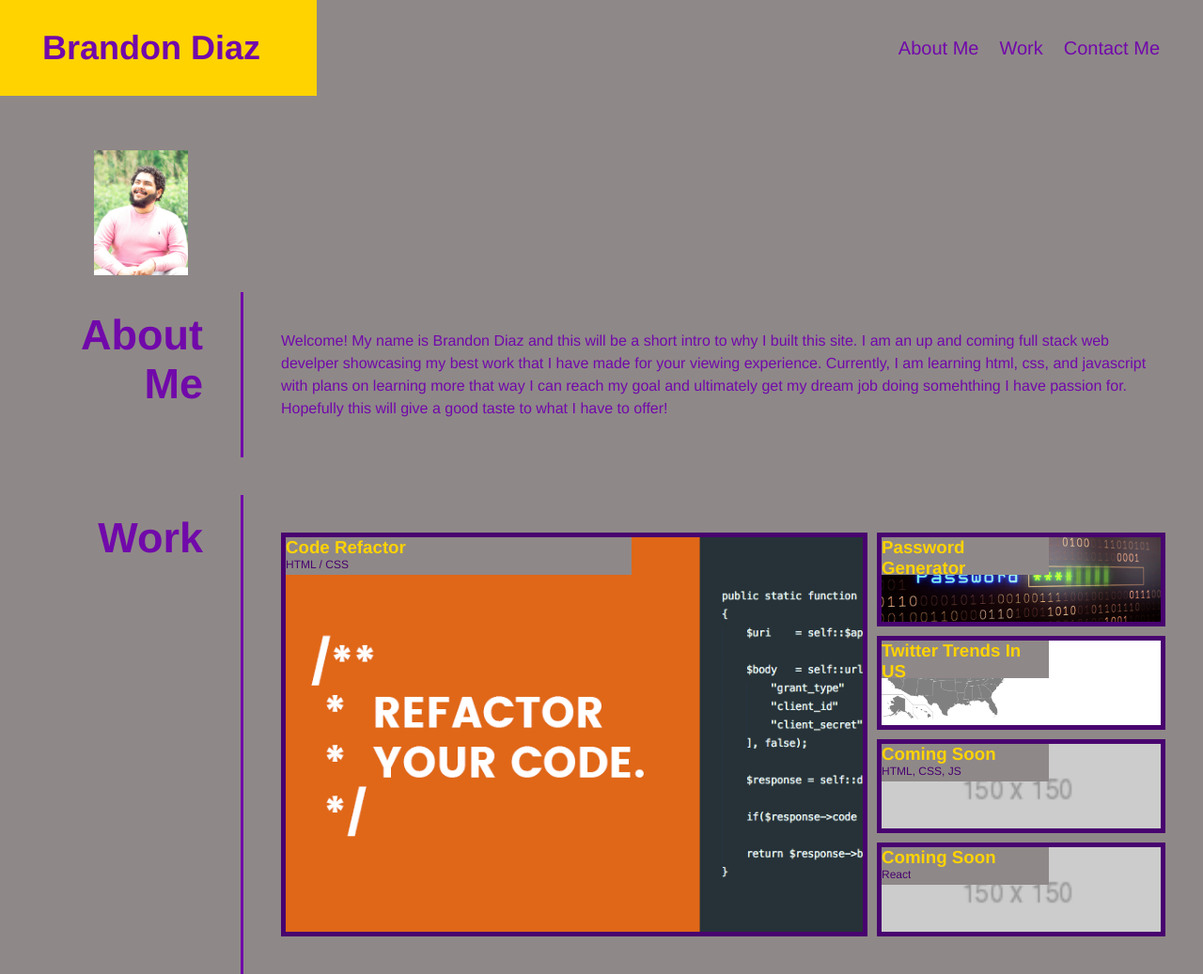
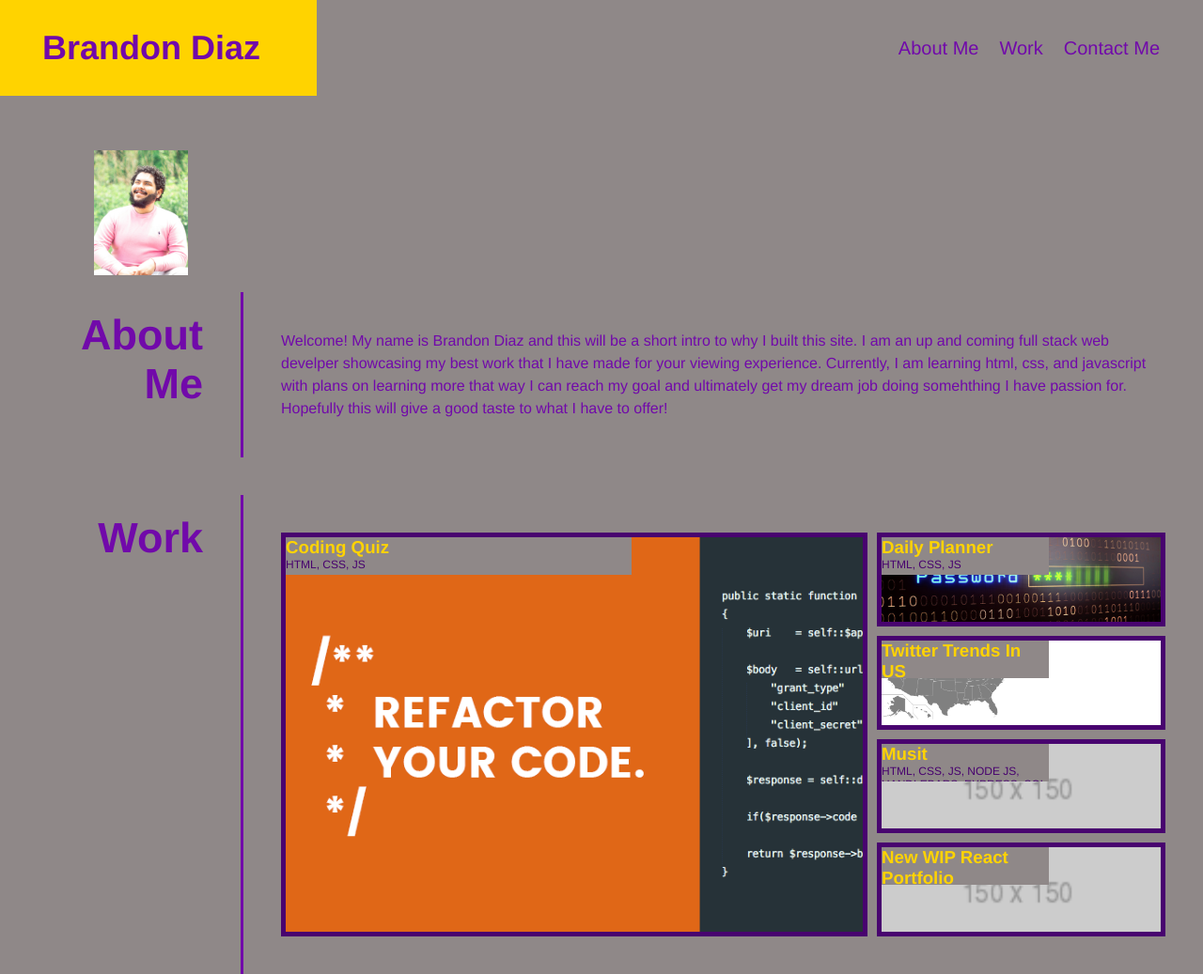
Before and after one commit to 1Clide1/My-Portfolio, a plain HTML site: page index.html in a window 1280 px wide. Shown: the top 1037 px of the page at 94% size. Drawn offline with Linux system fonts and the light colour scheme.

Commit message:
added new projects to my portfolio

```diff
--- a/index.html
+++ b/index.html
@@ -11,7 +11,7 @@
 <body>
     <!-- My header/nav -->
     <header>
-        <h1>Brandon Diaz</h1>
+        <h1 class="name-logo">Brandon Diaz</h1>
 
         <nav>
             <ul>
@@ -50,34 +50,34 @@
               <div class="box-headers">
                 <h3>
                   <a
-                    href="https://1clide1.github.io/01-Challenge/"
+                    href="https://1clide1.github.io/Brandon-s-Quiz-Show-/"
                     target="_blank"
-                    >Code Refactor</a
-                  >
+                    >Coding Quiz
+                    </a>
                 </h3>
-                <p>HTML / CSS</p>
+                <p>HTML, CSS, JS</p>
               </div>
             </div>
             <div class="work-grid-items box2">
               <div class="box-headers">
                 <h3>
                   <a
-                    href="https://1clide1.github.io/Basic-Password-Generator/"
+                    href="https://1clide1.github.io/My-Daily-Planner-Website-App/"
                     target="_blank"
-                    >Password Generator</a
-                  >
+                    >Daily Planner
+                  </a>
                 </h3>
-                <p>Javascript</p>
+                <p>HTML, CSS, JS</p>
               </div>
             </div>
             <div class="work-grid-items box3">
               <div class="box-headers">
                 <h3>
                   <a
-                    href=" https://1clide1.github.io/project-01/"
+                    href="https://c-phillips7.github.io/project-01/"
                     target="_blank"
-                    >Twitter Trends In US</a
-                  >
+                    >Twitter Trends In US
+                  </a>
                 </h3>
                 <p>HTML, CSS, JS</p>
               </div>
@@ -86,22 +86,22 @@
               <div class="box-headers">
                 <h3>
                   <a
-                    href="#"
+                    href="https://still-ridge-48307.herokuapp.com/"
                     target="_blank"
-                    >Coming Soon</a
-                  >
+                    >Musit
+                  </a>
                 </h3>
-                <p>HTML, CSS, JS</p>
+                <p>HTML, CSS, JS, NODE JS, HANDLEBARS, EXPRESS, SQL </p>
               </div>
             </div>
             <div class="work-grid-items box5">
               <div class="box-headers">
                 <h3>
                   <a
-                    href="#"
+                    href="https://bjd-my-react-port.herokuapp.com/"
                     target="_blank"
-                    >Coming Soon</a
-                  >
+                    >New WIP React Portfolio
+                  </a>
                 </h3>
                 <p>React</p>
               </div>
@@ -150,6 +150,5 @@
         </div>
       </section>
     </section>
-    <footer></footer>
   </body>
 </html>
```
